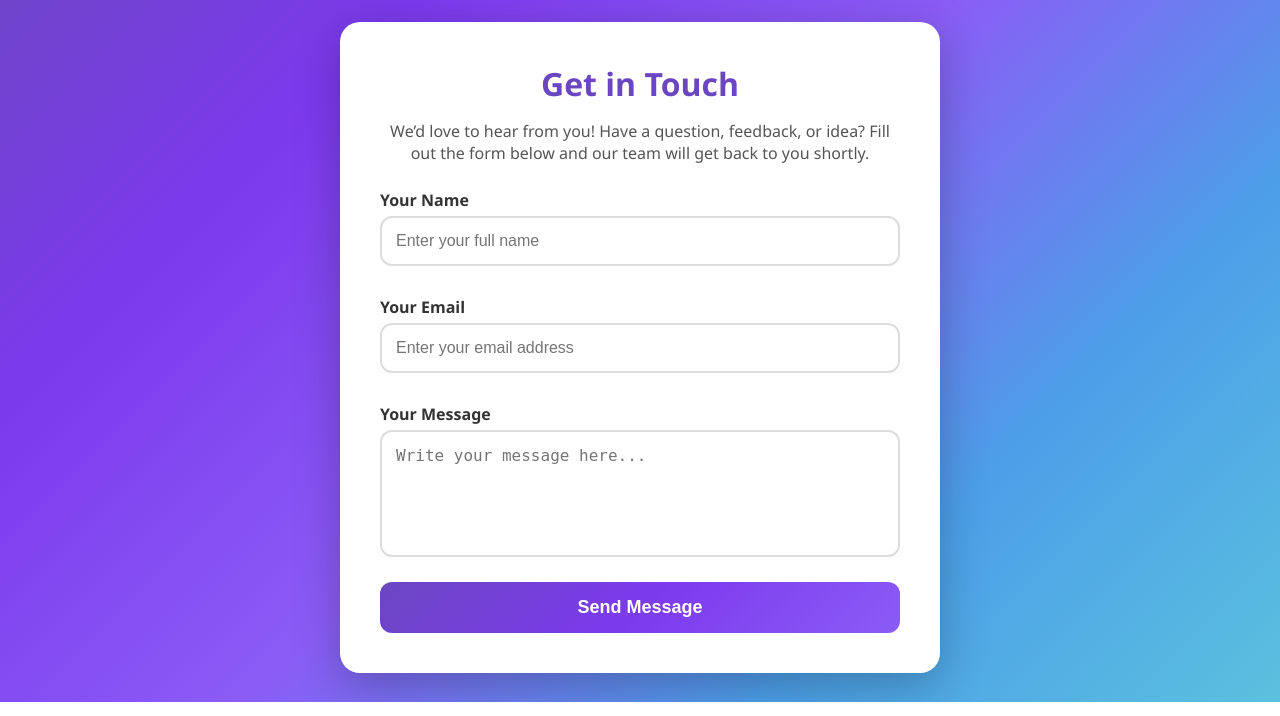
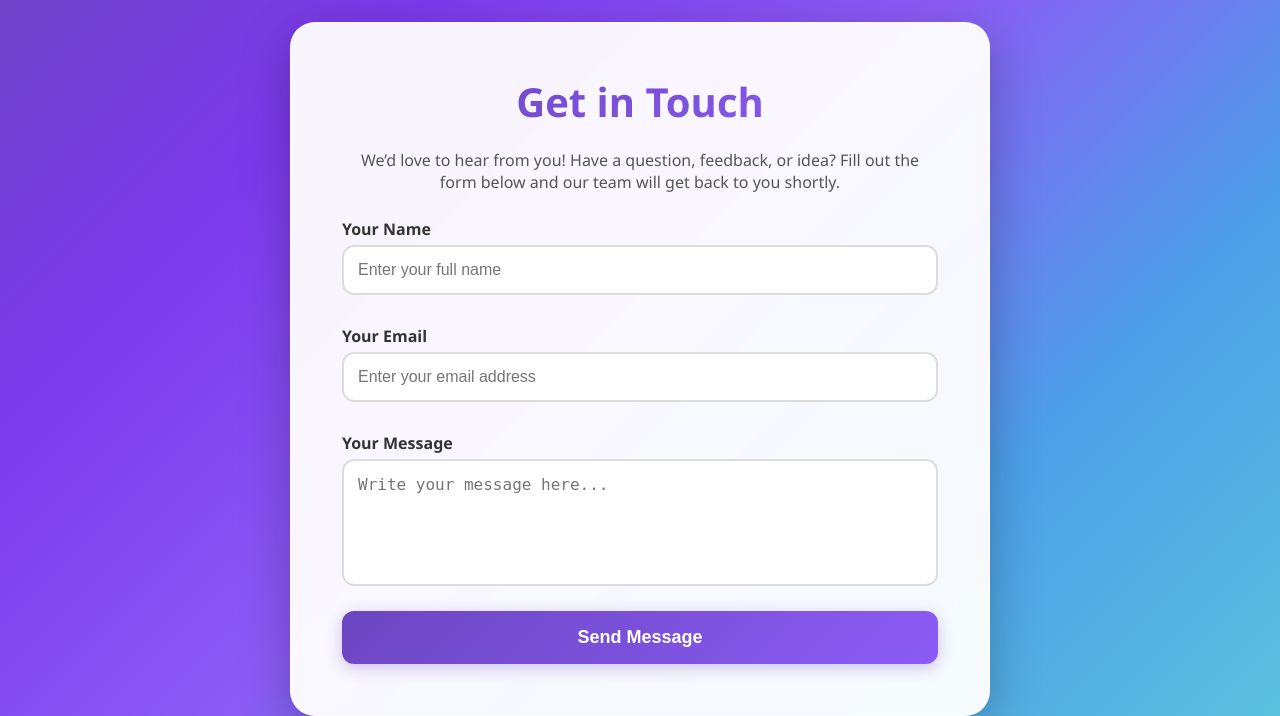
Before and after one commit to yashrustagi2004/Reflection, a Flask app: page /contact in a window 1280 px wide. Shown: the part 98-814 px from the top of the page. Run offline with Flask 3, Linux system fonts and the light colour scheme.

Commit message:
Enhance contact page

```diff
--- a/services/frontend/templates/contact.html
+++ b/services/frontend/templates/contact.html
@@ -73,20 +77,26 @@
     }
 
     .container {
-      max-width: 600px;
+      max-width: 700px;
       width: 100%;
-      background: white;
-      padding: 40px;
-      border-radius: 20px;
-      box-shadow: 0 12px 45px rgba(0, 0, 0, 0.25);
+      background: rgba(255, 255, 255, 0.95);
+      backdrop-filter: blur(15px);
+      padding: 50px;
+      border-radius: 25px;
+      box-shadow: 0 15px 50px rgba(0, 0, 0, 0.25);
+      border: 2px solid rgba(255, 255, 255, 0.3);
       text-align: center;
-      animation: fadeIn 1s ease-in-out;
+      animation: fadeInUp 0.8s ease-out;
     }
 
     h1 {
-      color: #6B46C1;
-      margin-bottom: 15px;
-      font-size: 2rem;
+      background: linear-gradient(135deg, #6B46C1 0%, #8B5CF6 100%);
+      -webkit-background-clip: text;
+      -webkit-text-fill-color: transparent;
+      background-clip: text;
+      margin-bottom: 20px;
+      font-size: 2.5rem;
+      font-weight: 700;
     }
 
     p {
@@ -127,9 +138,9 @@
     }
 
     .btn-submit {
-      background: linear-gradient(135deg, #6B46C1, #7C3AED, #8B5CF6);
+      background: linear-gradient(135deg, #6B46C1 0%, #8B5CF6 100%);
       color: white;
-      padding: 15px 40px;
+      padding: 16px 40px;
       border: none;
       border-radius: 12px;
       font-size: 18px;
@@ -137,12 +148,13 @@
       cursor: pointer;
       transition: all 0.3s ease;
       width: 100%;
+      box-shadow: 0 4px 15px rgba(107, 70, 193, 0.3);
     }
 
     .btn-submit:hover {
-      background: linear-gradient(135deg, #4C9FE8, #5BC0DE);
-      transform: scale(1.03);
-      box-shadow: 0 6px 18px rgba(0,0,0,0.2);
+      background: linear-gradient(135deg, #8B5CF6 0%, #6B46C1 100%);
+      transform: translateY(-2px);
+      box-shadow: 0 8px 25px rgba(107, 70, 193, 0.4);
     }
 
     /* Flash messages */
```
Also changed, not shown: other parts of services/frontend/templates/contact.html (+20 -9 lines).
